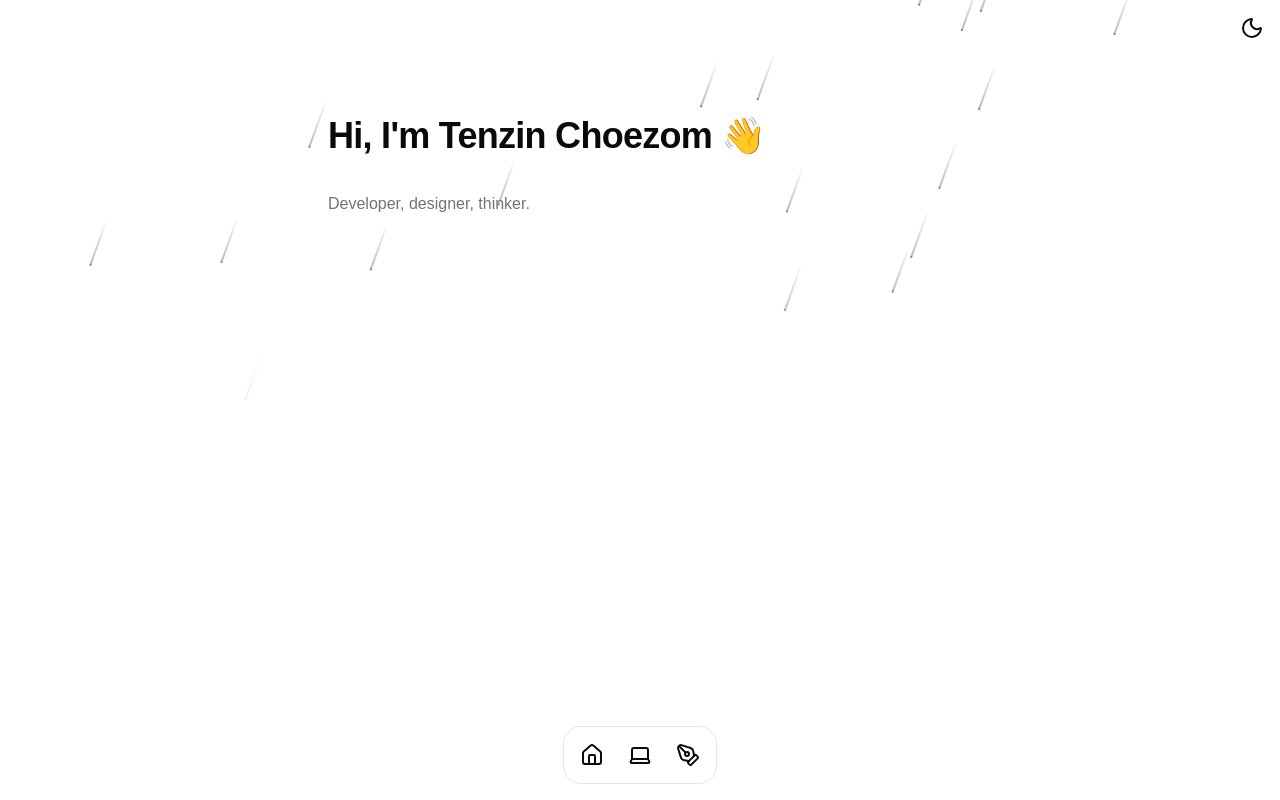
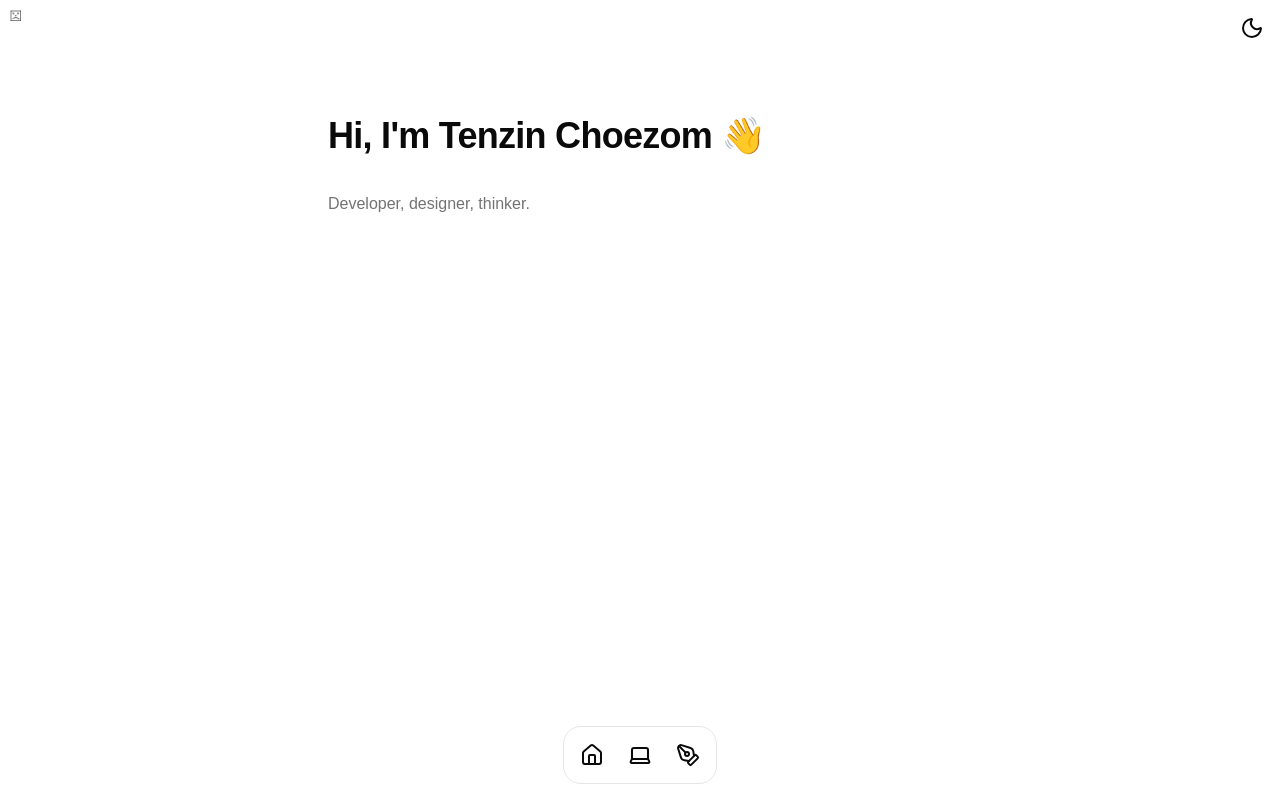
Before and after one commit to cosaxoso/cosaxoso.github.io, a React (Vite) app: page / in a window 1280 px wide. Built offline with nearby package versions, Linux system fonts and the light colour scheme.

Commit message:
Trial: background particle

```diff
--- a/src/pages/HomePage.tsx
+++ b/src/pages/HomePage.tsx
@@ -1,12 +1,28 @@
 import { TypingAnimation } from "@/components/ui/typing-animation"
-import { Meteors } from "@/components/ui/meteors"
+// import { Meteors } from "@/components/ui/meteors"
+import Particles from "@/components/Particles"
 
 export default function HomePage() {
   return (
     <main className="mx-auto max-w-2xl px-6 py-24">
-        <Meteors>
-
-        </Meteors>
+        <div style={{ position: 'fixed', inset: 0, zIndex: -1 }}>
+            <Particles
+                particleColors={["#f4ff8a","#c6ff6b","#ffe28a"]}
+                particleCount={260}
+                particleSpread={10}
+                speed={0.25}
+                particleBaseSize={170}
+                glow={1.6}
+                twinkle={0.9}
+                moveParticlesOnHover
+                hoverEffect="parallax"
+                sizeRandomness={0.8}
+                drift="up"
+                driftSpeed={0.6}
+            />
+        </div>
+        {/* <Meteors>
+        </Meteors> */}
       <h1 className="text-4xl font-bold">
         <TypingAnimation>Hi, I'm Tenzin Choezom 👋</TypingAnimation>
       </h1>
```
